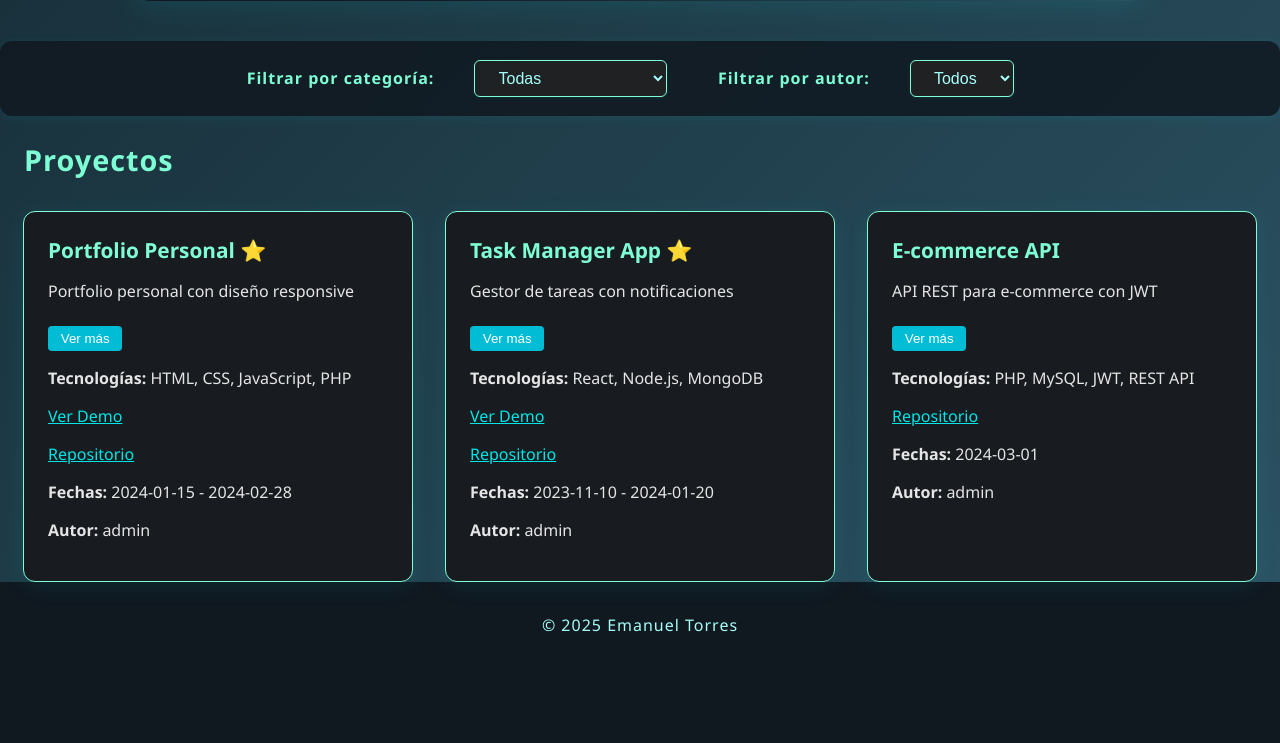
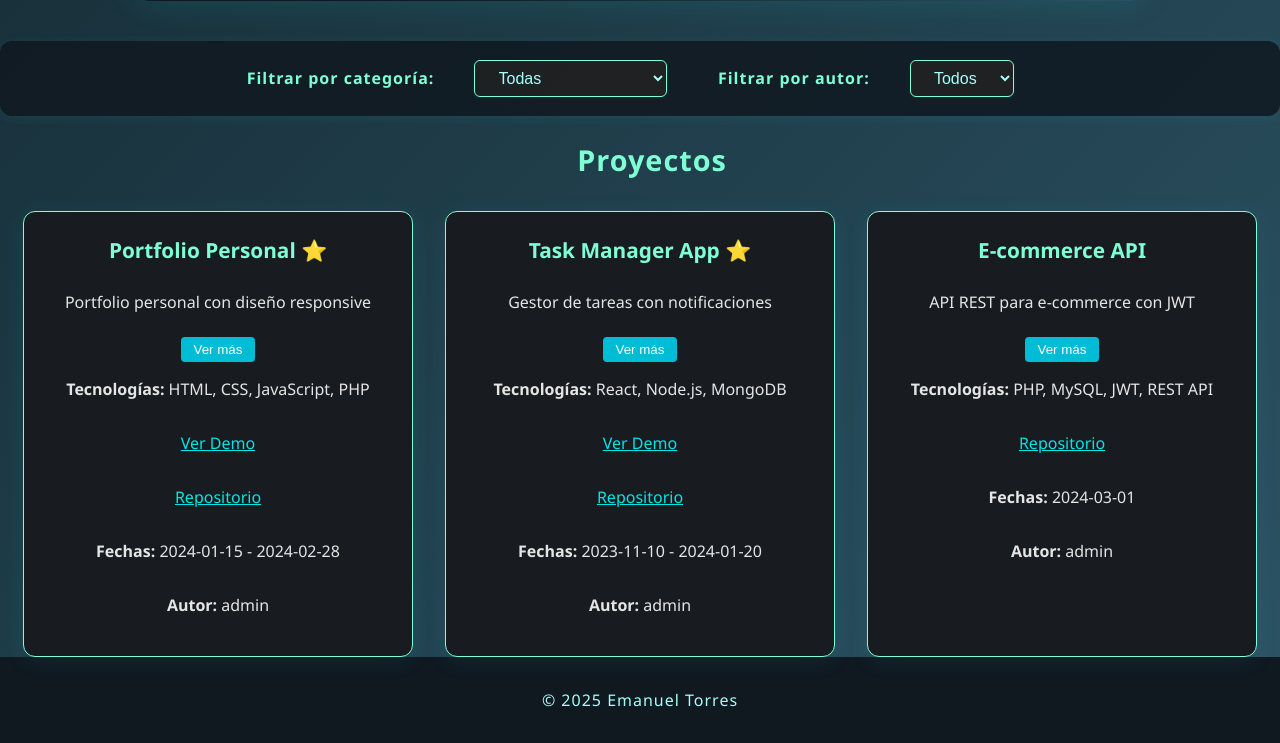
Before and after one commit to TorresX9-11/ProyectoFinal2025V1, a PHP site: page / in a window 1280 px wide. Shown: the part 992-1735 px from the top of the page. Before the commit the page ends 1660 px from the top, so only its background shows below. Run offline with PHP 8.4, Linux system fonts and the light colour scheme; data comes from the database, SQL or seed files in the repository.

Commit message:
estilos mas mejoradas

```diff
--- a/assets/css/indexHtml.css
+++ b/assets/css/indexHtml.css
@@ -94,6 +94,15 @@ h2{
     letter-spacing: 1px;
 }
 
+#proyectos h2 {
+    color: #7fffd4;
+    text-align: center;
+    margin-top: 1.5rem;
+    margin-bottom: 0.5rem;
+    font-size: 1.8rem;
+    letter-spacing: 1px;
+}
+
 #proyectos-list {
     display: flex;
     flex-wrap: wrap;
@@ -112,6 +121,10 @@ h2{
     transition: box-shadow 0.2s, transform 0.2s;
     border: 1.5px solid #7fffd4;
     overflow: hidden;
+    display: flex;
+    flex-direction: column;
+    align-items: center;
+    text-align: center;
 }
 .proyecto-card:hover {
     box-shadow: 0 8px 32px rgba(0,255,255,0.18);
@@ -126,6 +139,9 @@ h2{
     cursor: pointer;
     margin-top: 0.5rem;
     transition: background 0.2s;
+    margin-left: auto;
+    margin-right: auto;
+    display: block;
 }
 .ver-mas-btn:hover {
     background: #0097a7;
@@ -145,9 +161,11 @@ h2{
     margin-top: 0;
     margin-bottom: 0.7rem;
     font-size: 1.3rem;
+    text-align: center;
 }
 .proyecto-card p, .proyecto-card a {
     color: #e5e5e5;
+    text-align: center;
 }
 .proyecto-card a {
     text-decoration: underline;
```
Also changed, not shown: other parts of assets/css/indexHtml.css (+23 -1 lines).
